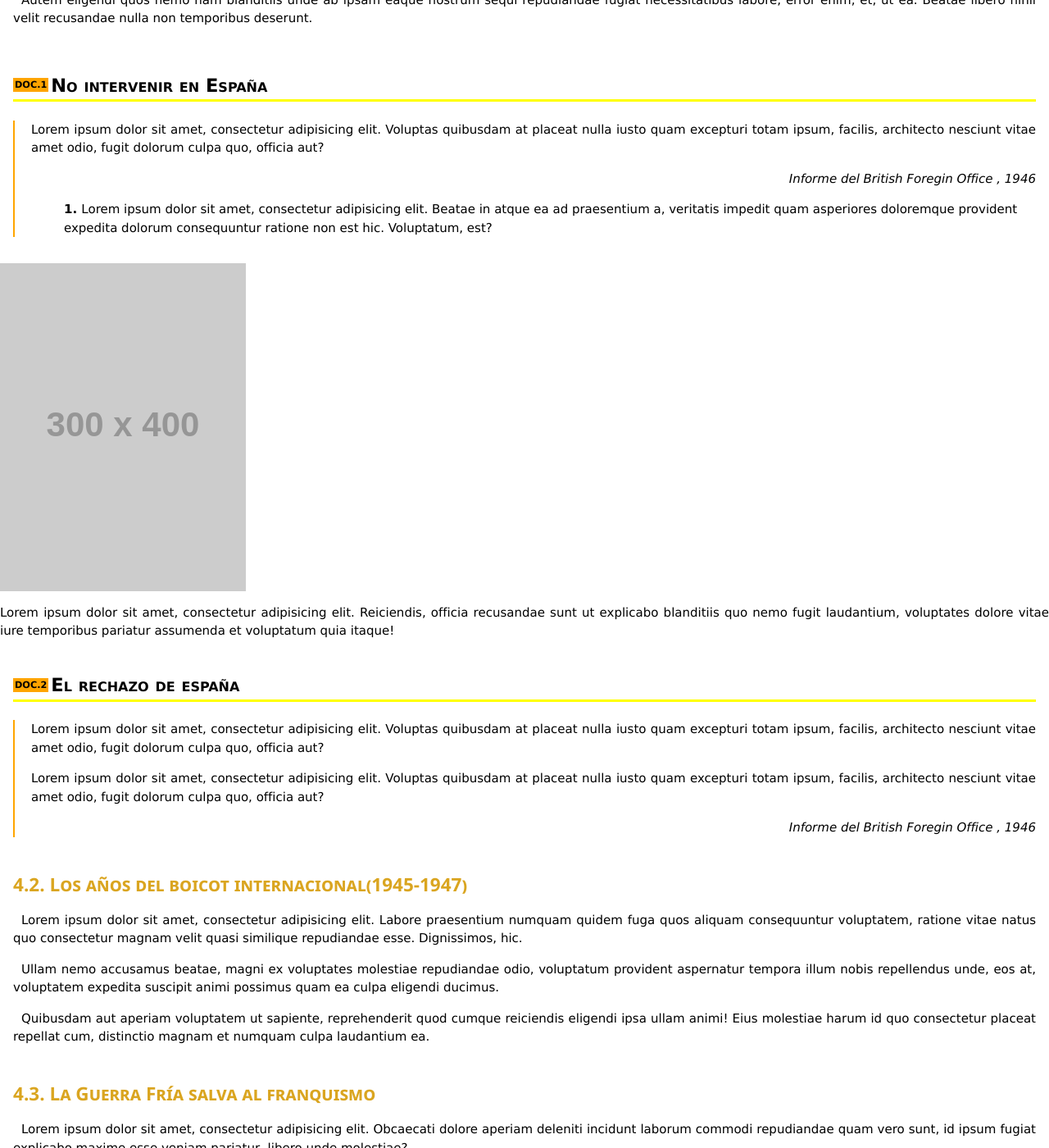
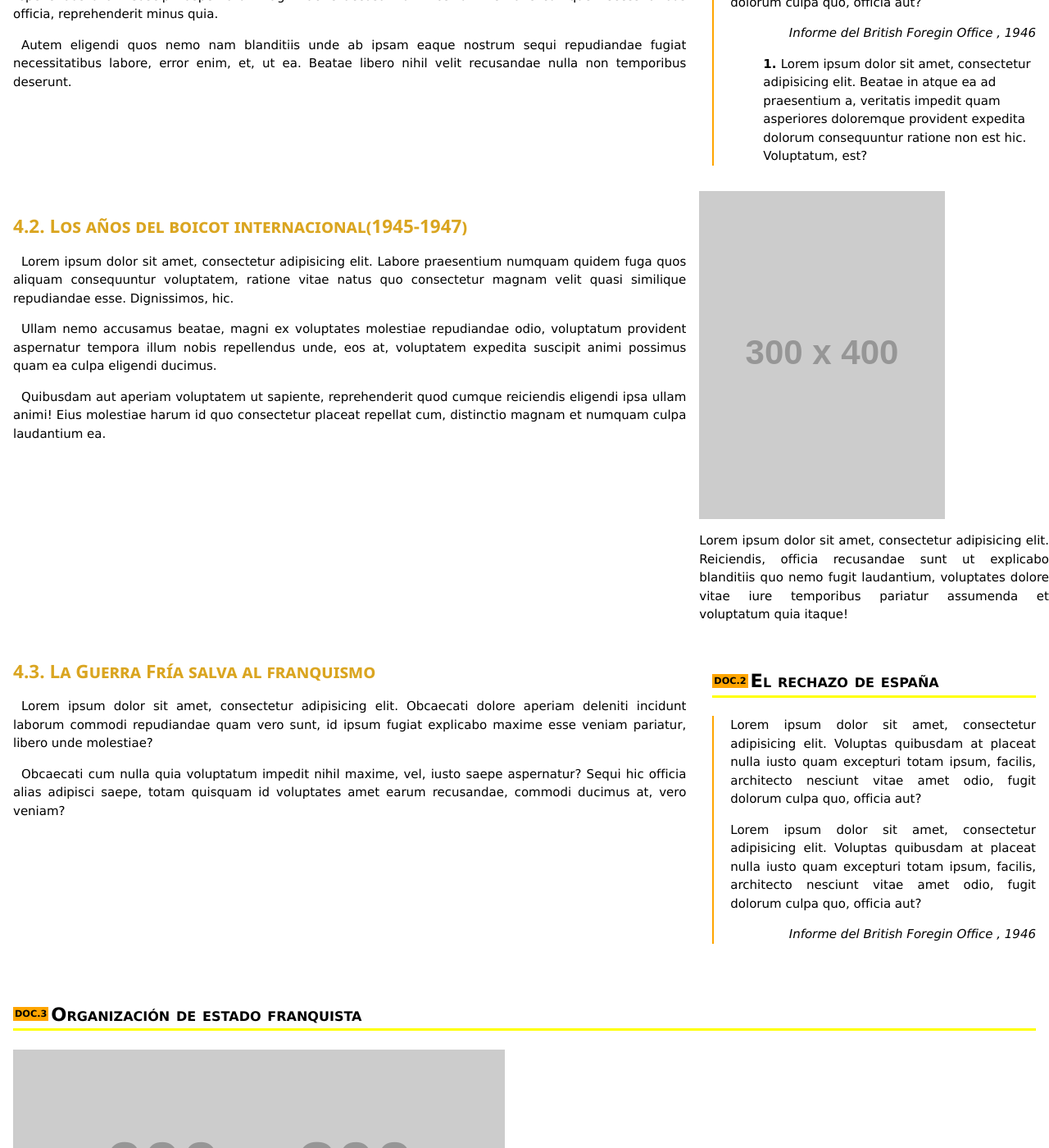
Before and after one commit to BAT2/bat2.github.io, a Jekyll site: the page built from _pages/tema15-4.html, in a window 1280 px wide and 1400 px high, scrolled down 324 px. Shown: the whole window at 82% size. Built offline with Jekyll 4.4.1, drawn with Linux system fonts in a browser that asks for light colours; some web fonts are replaced; comment, search, counter and statistics services are not loaded; some of the changed text lies outside the part shown.

Commit message:
Actualisado

```diff
--- a/_pages/tema15-4.html
+++ b/_pages/tema15-4.html
@@ -11,7 +11,8 @@ permalink: /consolidacion-franquismo
 
 <h1>La consolidación Franquismo(1939-1951)</h1>
 
-<section>
+<div class="w3-row">
+  <section class="w3-col m8 s12">
     <header>
       <h2>La necesidad de un cambio de imagen</h2>
     </header>
@@ -20,7 +21,7 @@ permalink: /consolidacion-franquismo
     <p>Autem eligendi quos nemo nam blanditiis unde ab ipsam eaque nostrum sequi repudiandae fugiat necessitatibus labore, error enim, et, ut ea. Beatae libero nihil velit recusandae nulla non temporibus deserunt.</p>
   </section>
 
-<aside class="doc">
+  <aside class="doc w3-col m4 s12">
     <header>
       <p>No intervenir en España</p>
     </header>
@@ -32,9 +33,36 @@ permalink: /consolidacion-franquismo
       </ol>
     </div>
   </aside>
+</div>
+
+<div class="w3-row">
+  <section class="w3-col m8 s12">
+    <header>
+      <h2>Los años del boicot internacional(1945-1947) </h2>
+  </header>
+    <p>Lorem ipsum dolor sit amet, consectetur adipisicing elit. Labore praesentium numquam quidem fuga quos aliquam consequuntur voluptatem, ratione vitae natus quo consectetur magnam velit quasi similique repudiandae esse. Dignissimos, hic.</p>
+    <p>Ullam nemo accusamus beatae, magni ex voluptates molestiae repudiandae odio, voluptatum provident aspernatur tempora illum nobis repellendus unde, eos at, voluptatem expedita suscipit animi possimus quam ea culpa eligendi ducimus.</p>
+    <p>Quibusdam aut aperiam voluptatem ut sapiente, reprehenderit quod cumque reiciendis eligendi ipsa ullam animi! Eius molestiae harum id quo consectetur placeat repellat cum, distinctio magnam et numquam culpa laudantium ea.</p>
+  </section>
+  <div class="w3-col m4 s12">
    <img src="http://via.placeholder.com/300x400" alt="">
    <p>Lorem ipsum dolor sit amet, consectetur adipisicing elit. Reiciendis, officia recusandae sunt ut explicabo blanditiis quo nemo fugit laudantium, voluptates dolore vitae iure temporibus pariatur assumenda et voluptatum quia itaque!</p>
-<aside class="doc">
+  </div>
+</div>
+
+
+
+
+<div class="w3-row">
+<section class="w3-col m8 s12">
+<header>
+  <h2>La Guerra Fría salva al franquismo</h2>
+</header>
+<p>Lorem ipsum dolor sit amet, consectetur adipisicing elit. Obcaecati dolore aperiam deleniti incidunt laborum commodi repudiandae quam vero sunt, id ipsum fugiat explicabo maxime esse veniam pariatur, libero unde molestiae?</p>
+<p>Obcaecati cum nulla quia voluptatum impedit nihil maxime, vel, iusto saepe aspernatur? Sequi hic officia alias adipisci saepe, totam quisquam id voluptates amet earum recusandae, commodi ducimus at, vero veniam?</p>
+</section>
+
+<aside class="doc w3-col m4 s12">
   <header>
     <p>El rechazo de españa</p>
   </header>
@@ -44,25 +72,11 @@ permalink: /consolidacion-franquismo
     <p class="epigrafe">Informe del British Foregin Office , 1946</p>
   </div>
 </aside>
+</div>
 
 
-<section>
-  <header>
-    <h2>Los años del boicot internacional(1945-1947) </h2>
-  </header>
-  <p>Lorem ipsum dolor sit amet, consectetur adipisicing elit. Labore praesentium numquam quidem fuga quos aliquam consequuntur voluptatem, ratione vitae natus quo consectetur magnam velit quasi similique repudiandae esse. Dignissimos, hic.</p>
-  <p>Ullam nemo accusamus beatae, magni ex voluptates molestiae repudiandae odio, voluptatum provident aspernatur tempora illum nobis repellendus unde, eos at, voluptatem expedita suscipit animi possimus quam ea culpa eligendi ducimus.</p>
-  <p>Quibusdam aut aperiam voluptatem ut sapiente, reprehenderit quod cumque reiciendis eligendi ipsa ullam animi! Eius molestiae harum id quo consectetur placeat repellat cum, distinctio magnam et numquam culpa laudantium ea.</p>
-</section>
 
 
-<section>
-<header>
-  <h2>La Guerra Fría salva al franquismo</h2>
-</header>
-<p>Lorem ipsum dolor sit amet, consectetur adipisicing elit. Obcaecati dolore aperiam deleniti incidunt laborum commodi repudiandae quam vero sunt, id ipsum fugiat explicabo maxime esse veniam pariatur, libero unde molestiae?</p>
-<p>Obcaecati cum nulla quia voluptatum impedit nihil maxime, vel, iusto saepe aspernatur? Sequi hic officia alias adipisci saepe, totam quisquam id voluptates amet earum recusandae, commodi ducimus at, vero veniam?</p>
-</section>
 
 <aside class="doc">
   <header>
```
Lines whose indentation alone changed are shown as unchanged.
